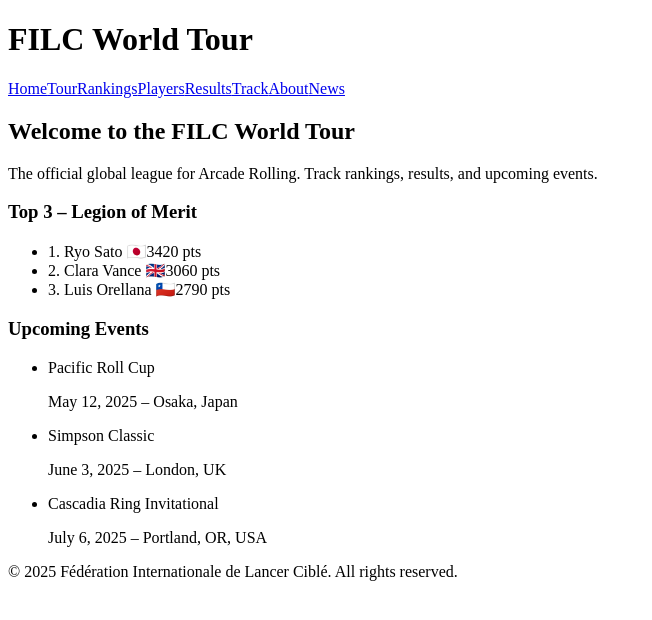
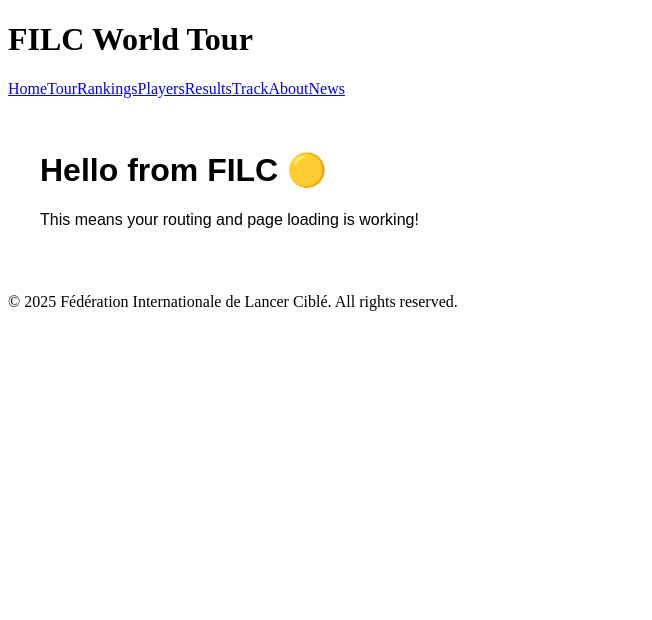
Before and after one commit to bmgskeeball/ARF, a React (Vite) app: page / in a window 1280 px wide. Shown: the top 620 px of the page, without its empty margins (0-652 px from the left). Built offline with nearby package versions, Linux system fonts and the light colour scheme.

Commit message:
Update index.jsx

```diff
--- a/src/pages/index.jsx
+++ b/src/pages/index.jsx
@@ -1,16 +1,8 @@
-// src/pages/index.jsx
-import LeaderboardPreview from '../components/LeaderboardPreview';
-import TourSchedule from '../components/TourSchedule';
-
 export default function Home() {
   return (
-    <div>
-      <section>
-        <h2 className="text-3xl font-bold mb-2">Welcome to the FILC World Tour</h2>
-        <p className="mb-6 text-gray-700">The official global league for Arcade Rolling. Track rankings, results, and upcoming events.</p>
-      </section>
-      <LeaderboardPreview />
-      <TourSchedule />
+    <div style={{ padding: '2rem', fontFamily: 'sans-serif' }}>
+      <h1>Hello from FILC 🟡</h1>
+      <p>This means your routing and page loading is working!</p>
     </div>
   );
 }
```
